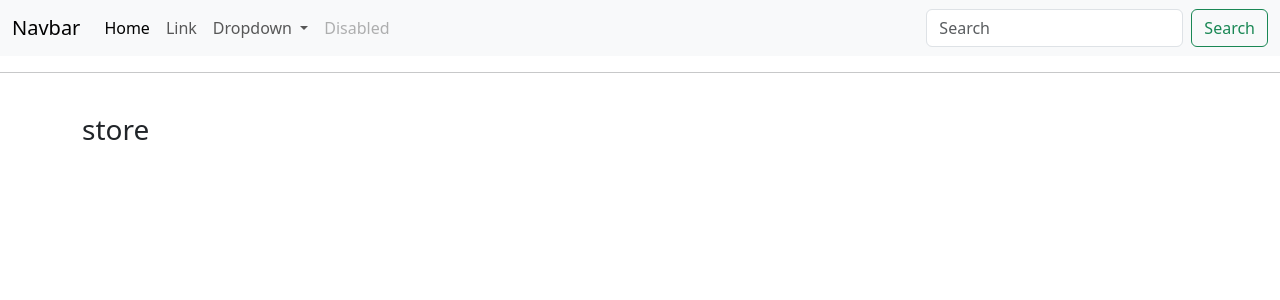
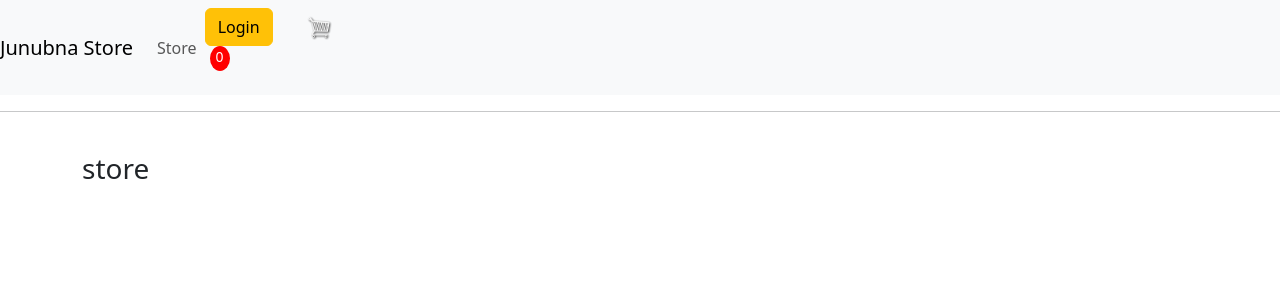
Before and after one commit to Dhie-boop/Ecommerce, a Django app: page / in a window 1280 px wide. Shown: the top 300 px of the page. Run offline with Django 5.2, Linux system fonts and the light colour scheme.

Commit message:
changes to the css styles of the document

```diff
--- a/Ecom/Store/templates/store/navbar.html
+++ b/Ecom/Store/templates/store/navbar.html
@@ -1,36 +1,22 @@
+{% load static %}
 <nav class="navbar navbar-expand-lg bg-body-tertiary">
-    <div class="container-fluid">
-      <a class="navbar-brand" href="#">Navbar</a>
-      <button class="navbar-toggler" type="button" data-bs-toggle="collapse" data-bs-target="#navbarSupportedContent" aria-controls="navbarSupportedContent" aria-expanded="false" aria-label="Toggle navigation">
+    <a class="navbar-brand" href="{% url 'store' %}">Junubna Store</a>
+    <button class="navbar-toggler" type="button" data-toggle="collapse" data-target="#navbarSupportedContent" aria-controls="navbarSupportedContent" aria-expanded="false" aria-label="Toggle navigation">
       <span class="navbar-toggler-icon"></span>
     </button>
+
     <div class="collapse navbar-collapse" id="navbarSupportedContent">
-        <ul class="navbar-nav me-auto mb-2 mb-lg-0">
-          <li class="nav-item">
-            <a class="nav-link active" aria-current="page" href="#">Home</a>
-          </li>
-          <li class="nav-item">
-            <a class="nav-link" href="#">Link</a>
-          </li>
-          <li class="nav-item dropdown">
-            <a class="nav-link dropdown-toggle" href="#" role="button" data-bs-toggle="dropdown" aria-expanded="false">
-              Dropdown
-            </a>
-            <ul class="dropdown-menu">
-              <li><a class="dropdown-item" href="#">Action</a></li>
-              <li><a class="dropdown-item" href="#">Another action</a></li>
-              <li><hr class="dropdown-divider"></li>
-              <li><a class="dropdown-item" href="#">Something else here</a></li>
-            </ul>
-          </li>
-          <li class="nav-item">
-            <a class="nav-link disabled" aria-disabled="true">Disabled</a>
+      <ul class="navbar-nav mr-auto">
+        <li class="nav-item active">
+          <a class="nav-link" href="{% url 'store' %}">Store</a>
         </li>
       </ul>
-        <form class="d-flex" role="search">
-          <input class="form-control me-2" type="search" placeholder="Search" aria-label="Search">
-          <button class="btn btn-outline-success" type="submit">Search</button>
-        </form>
+      <div class="form-inline my-2 my-lg-0 ml-auto">
+           <a href="#" class="btn btn-warning">Login</a>
+           <a href="{% url 'cart' %}">
+              <img id="cart-icon" src="{% static 'images/6+cart.png' %}">
+          </a>
+          <p id="cart-total">0</p>
       </div>
     </div>
 </nav>
--- /dev/null
+++ b/Ecom/static/css/main.css
@@ -0,0 +1,104 @@
+body{
+	background-color: hsl(0, 0%, 98%);
+}
+
+h1,h2,h3,h4,h5,h6{
+	color:hsl(0, 0%, 30%);
+}
+
+.box-element{
+	box-shadow:hsl(0, 0%, 80%) 0 0 16px;
+	background-color: #fff;
+	border-radius: 4px;
+	padding: 10px;
+}
+
+.thumbnail{
+	width: 100%;
+	height: 200px;
+	-webkit-box-shadow: -1px -3px 5px -2px rgba(214,214,214,1);
+    -moz-box-shadow: -1px -3px 5px -2px rgba(214,214,214,1);
+    box-shadow: -1px -3px 5px -2px rgba(214,214,214,1);
+}
+
+.product{
+	border-radius: 0 0 4px 4px;
+}
+
+.bg-dark{
+	background-color: #4f868c!important;
+}
+
+#cart-icon {
+    width: 25px;
+    display: inline-block;
+    margin-left: 15px;
+}
+
+#cart-total {
+    display: block;
+    text-align: center;
+    color: #fff;
+    background-color: red;
+    width: 20px;
+    height: 25px;
+    border-radius: 50%;
+    font-size: 14px;
+    margin-left: 5px;
+}
+
+.form-inline .btn-warning {
+    margin-right: 15px;
+}
+
+.col-lg-4, .col-lg-6, .col-lg-8, .col-lg-12{
+	margin-top: 10px;
+}
+
+.btn{
+	border-radius: 0;
+}
+
+.row-image{
+	width: 100px;
+}
+
+.form-field{
+	width:250px;
+	display: inline-block;
+	padding: 5px;
+}
+
+.cart-row{
+	display: flex;
+    align-items: flex-stretch;
+    padding-bottom: 10px;
+    margin-bottom: 10px;
+    border-bottom: 1px solid #ececec;
+
+}
+
+.quantity{
+	display: inline-block;
+	font-weight: 700;
+	padding-right:10px;
+
+
+}
+
+.chg-quantity{
+	width: 12px;
+	cursor: pointer;
+	display: block;
+	margin-top: 5px;
+	transition:.1s;
+}
+
+.chg-quantity:hover{
+	opacity: .6;
+}
+
+
+.hidden{
+	display: none!important;
+}
```
Lines whose indentation alone changed are shown as unchanged.
